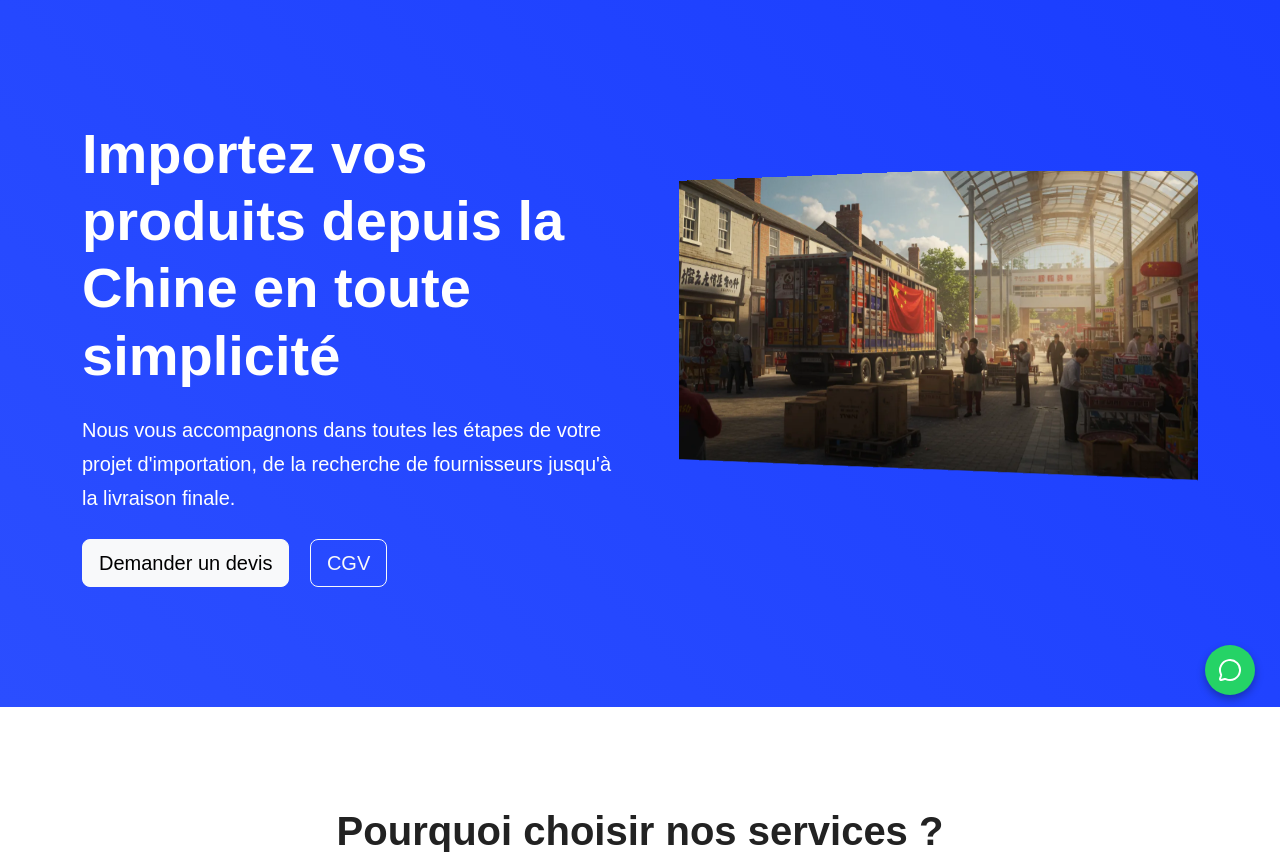
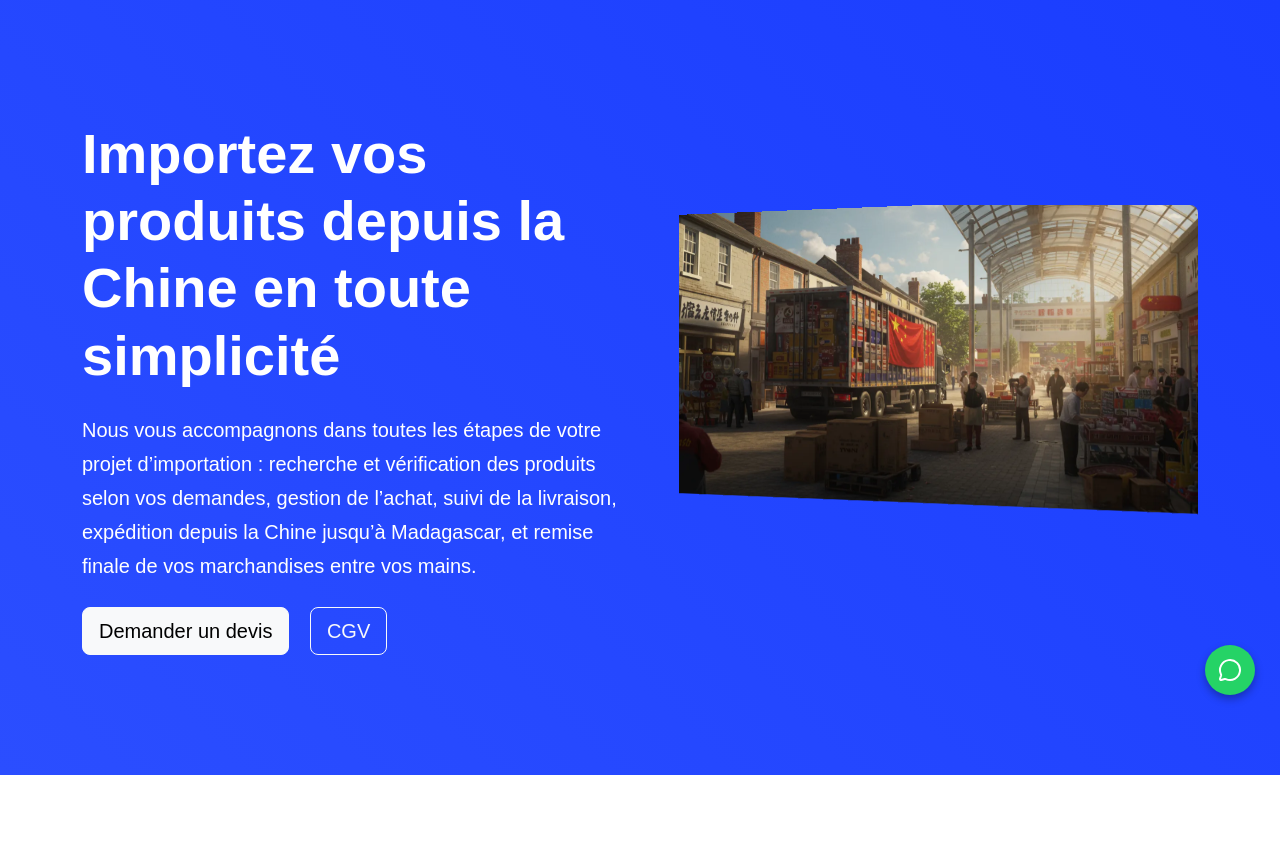
Before and after one commit to thierry1804/duosite, a Symfony app: template templates/home/index.html.twig in a window 1280 px wide. Shown: the part 80-932 px from the top of the page. Run offline with Twig, Linux system fonts and the light colour scheme; the template is opened without the code that fills it, so the values that code supplies are empty; some libraries are stand-ins or nearby versions; some web fonts are replaced.

Commit message:
modif wording 1

```diff
--- a/templates/home/index.html.twig
+++ b/templates/home/index.html.twig
@@ -13,7 +13,7 @@
         <div class="row align-items-center">
             <div class="col-lg-6 fade-up">
                 <h1 class="display-4 fw-bold text-white mb-4">Importez vos produits depuis la Chine en toute simplicité</h1>
-                <p class="lead text-white mb-4">Nous vous accompagnons dans toutes les étapes de votre projet d'importation, de la recherche de fournisseurs jusqu'à la livraison finale.</p>
+                <p class="lead text-white mb-4">Nous vous accompagnons dans toutes les étapes de votre projet d’importation : recherche et vérification des produits selon vos demandes, gestion de l’achat, suivi de la livraison, expédition depuis la Chine jusqu’à Madagascar, et remise finale de vos marchandises entre vos mains.</p>
                 <div class="hero-buttons">
                     <a href="{{ path('app_quote') }}" class="btn btn-light btn-lg me-3">Demander un devis</a>
                     <a href="{{ path('app_cgv') }}" class="btn btn-outline-light btn-lg">CGV</a>
```
